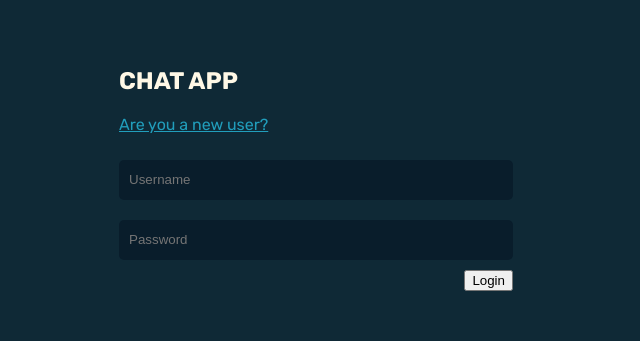
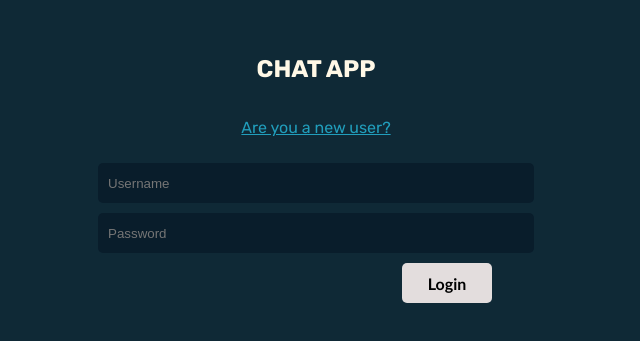
Before and after one commit to a092devs/chat-app, a React (Vite) app in the folder client/: page / in a window 1280 px wide. Shown: the part 231-572 px from the top of the page, without its empty margins (324-964 px from the left). Built offline with nearby package versions, Linux system fonts and the light colour scheme; no server answers.

Commit message:
Updated index.scss
changed login and signin page css , form widths and button design

```diff
--- a/client/src/index.scss
+++ b/client/src/index.scss
@@ -47,28 +47,96 @@ body,
   height: 15px !important;
 }
 
+.mandatory-popup,
+.password-mismatch {
+  position: fixed;
+  top: 50%;
+  left: 50%;
+  transform: translate(-50%, -50%);
+  background-color: #fff;
+  padding: 20px;
+  border-radius: 5px;
+  box-shadow: 0px 0px 10px rgba(0, 0, 0, 0.2);
+  z-index: 9999;
+  text-align: center;
+
+  p {
+    margin-bottom: 10px;
+  }
+
+  button {
+    padding: 8px 16px;
+    background-color: #007bff;
+    color: #fff;
+    border: none;
+    border-radius: 5px;
+    cursor: pointer;
+  }
+}
+
 .login-page {
   background-color: $primary-500;
-  height: 100%;
-  width: 100%;
+  height: 100vh;
+  width: 100vw;
   display: flex;
+  justify-content: center;
+  align-items: center;
+  // border: 2px solid red;
+
+  .upload-profile {
+    margin-top: 10px;
+
+    label {
+      display: block;
+      cursor: pointer;
+      color: $primary-700;
+      margin-bottom: 5px;
+    }
+
+    input[type='file'] {
+      display: none;
+    }
+  }
+
+  .required-field {
+    border: 2px solid red !important;
+  }
+
+  .login-container {
+
+    color: $tertiary-50;
+    height: 80%;
+    width: 50%;
+    display: flex;
+    flex-direction: column;
     justify-content: center;
     align-items: center;
   }
 
-.login-container {
-  color: $tertiary-50;
+  .login-actions {
+    display: flex;
+    width: 55%;
+    justify-content: flex-end;
+
   }
 
-.login-actions {
-  display: flex;
-  justify-content: flex-end;
-  align-items: center;
+  .login-actions > button{
+    height: 40px;
+    width: 90px;
+    border-radius: 5px;
+    border: none;
+    font-weight:bold;
+    background-color: #e3dddd;
+    font-size: medium;
+    font-family: 'Gill Sans', 'Gill Sans MT', Calibri, 'Trebuchet MS', sans-serif;
+   cursor: pointer;
   }
 
+
   .login-input {
-  box-sizing: border-box;
-  width: 100%;
+
+    display: flex;
+    width: 26rem;
     height: 40px;
     border: none;
     border-radius: 5px;
@@ -87,6 +155,7 @@ body,
     text-decoration: underline;
     color: $tertiary-100;
     cursor: pointer;
+  }
 }
 
 /* Chat Styling */
```
Lines whose indentation alone changed are shown as unchanged.
